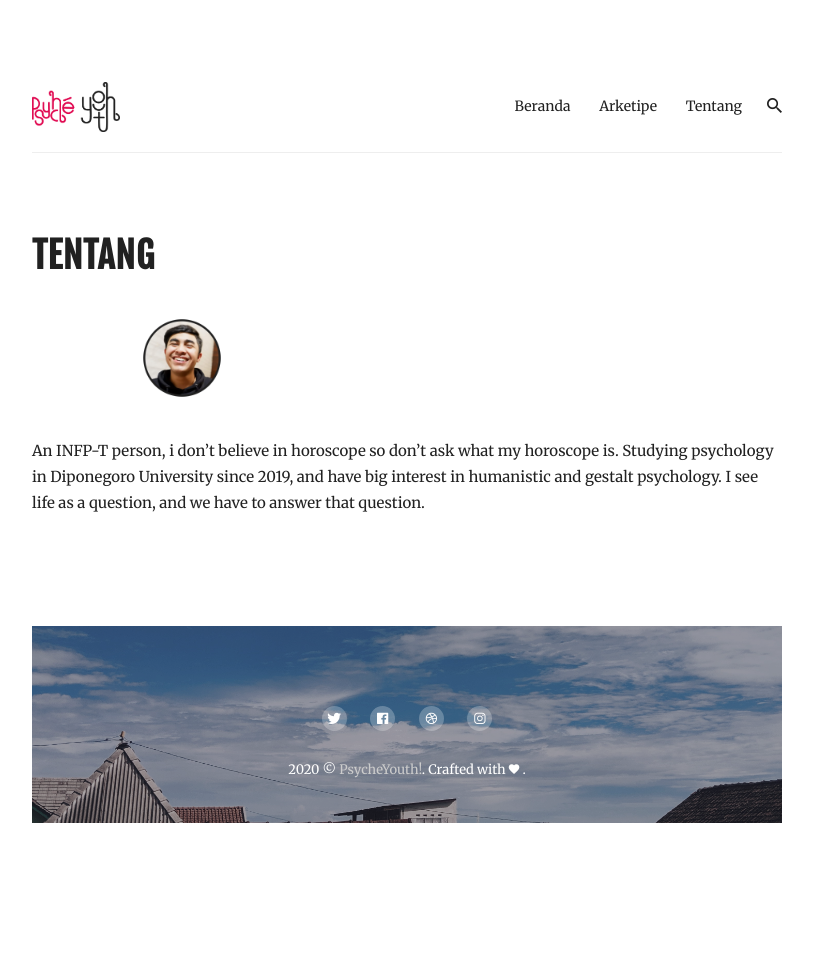
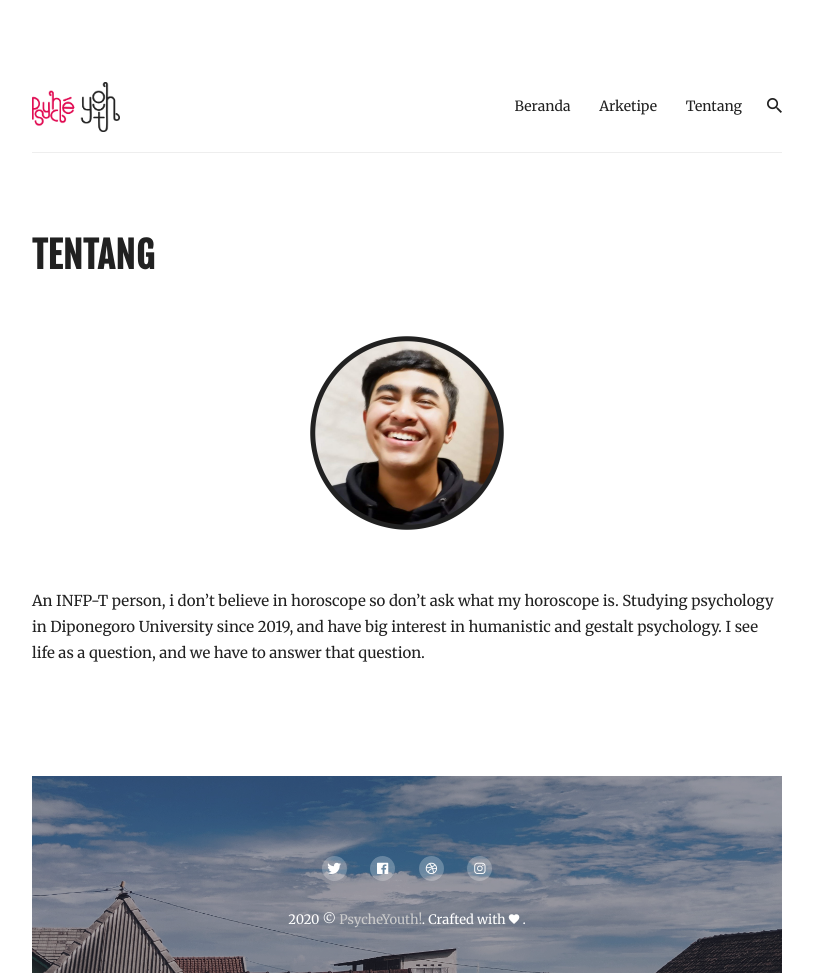
Before and after one commit to imamnrchls/imamnrchls.github.io, a Jekyll site: the page built from _pages/tentang.md, in a window 1280 px wide. Shown: the whole page, without its empty margins (233-1046 px from the left). Built offline with Jekyll 4.4.1, drawn with Linux system fonts in a browser that asks for light colours; before the commit the page ends 900 px from its top, so only the background shows below that.

Commit message:
Update tentang.md

```diff
--- a/_pages/tentang.md
+++ b/_pages/tentang.md
@@ -4,6 +4,6 @@ title: Tentang
 permalink: /tentang/
 ---
 
-<img src="/images/avatar.png" alt="Imem" align="center" height="300" width="300">
+<img src="/images/avatar.png" alt="Imem">
 
 An INFP-T person, i don't believe in horoscope so don't ask what my horoscope is. Studying psychology in Diponegoro University since 2019, and have big interest in humanistic and gestalt psychology. I see life as a question, and we have to answer that question.
```
